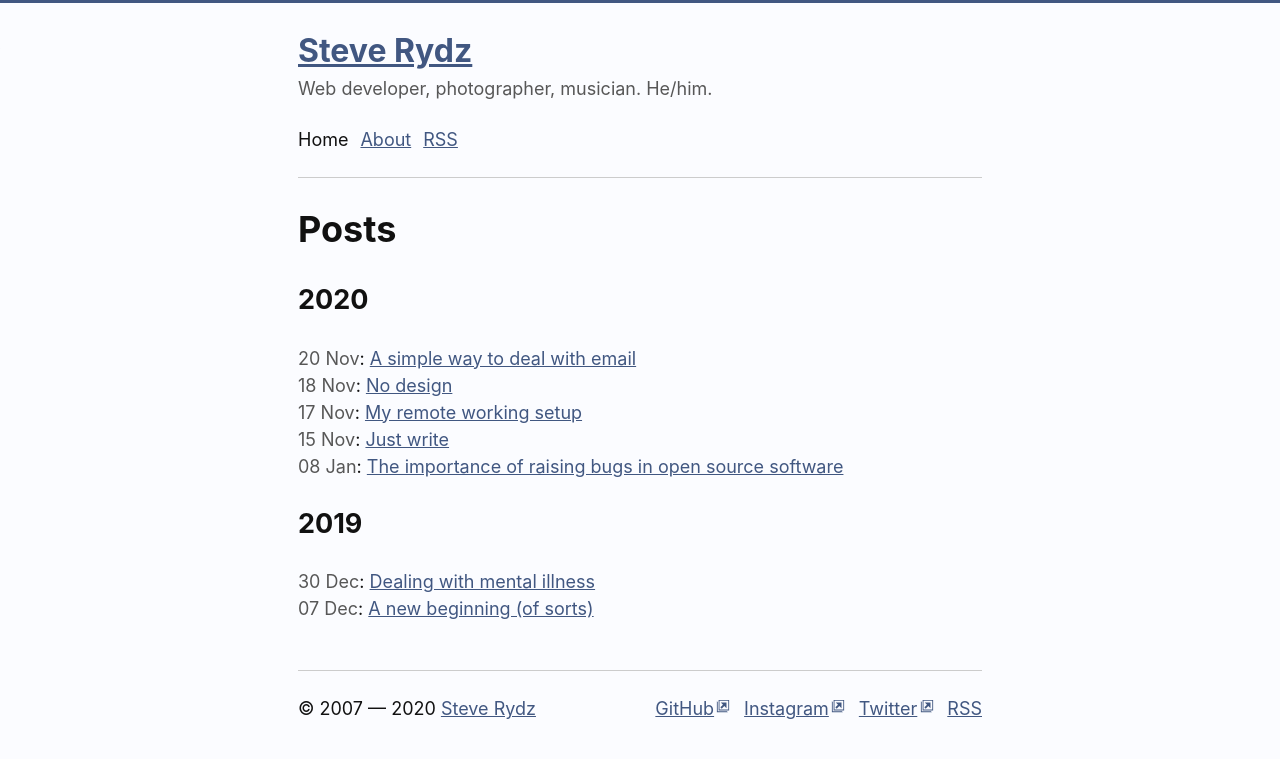
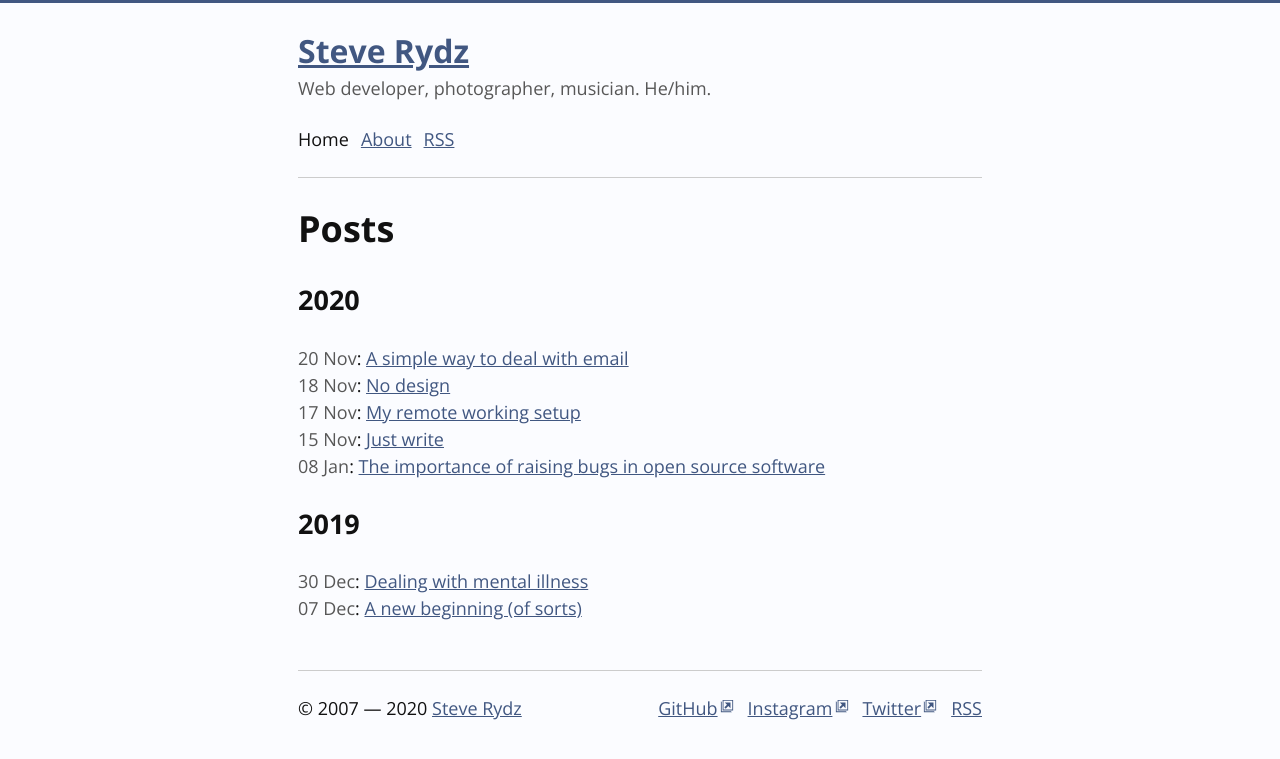
Before and after one commit to steverydz/steverydz.github.io, a Jekyll site: the page built from index.html, in a window 1280 px wide. Shown: the top 759 px of the page. Built offline with Jekyll 4.4.1, drawn with Linux system fonts in a browser that asks for light colours.

Commit message:
Add Open Sans web font

```diff
--- a/_layouts/default.html
+++ b/_layouts/default.html
@@ -5,6 +5,8 @@
   <meta name="viewport" content="width=device-width, initial-scale=1">
   <meta name="description" content="{% if page.description %}{{ page.description }}{% else %}{{ site.description }}{% endif %}">
   <title>{% if page.title %}{{ page.title }} | Steve Rydz{% else %}{{ site.subtitle }}{% endif %}</title>
+  <link rel="preconnect" href="https://fonts.gstatic.com">
+  <link rel="stylesheet" href="https://fonts.googleapis.com/css2?family=Open+Sans:ital,wght@0,400;0,700;1,400&display=swap">
   <link rel="stylesheet" href="/css/main.css">
   <meta property="og:url" content="{{ site.url }}{{ page.url }}">
   <meta property="og:type" content="website">
--- a/_scss/_base.scss
+++ b/_scss/_base.scss
@@ -13,7 +13,8 @@
   background-color: $body-bg-color;
   border-top: 3px solid $brand-color;
   color: $text-color;
-  font-family: -apple-system, BlinkMacSystemFont, 'Segoe UI', Roboto, Oxygen, Ubuntu, Cantarell, 'Open Sans', 'Helvetica Neue', sans-serif;
+  font-family: "Open Sans", sans-serif;
+  ;
   font-size: 112.5%;
   line-height: 1.5;
   margin: 0;
```
